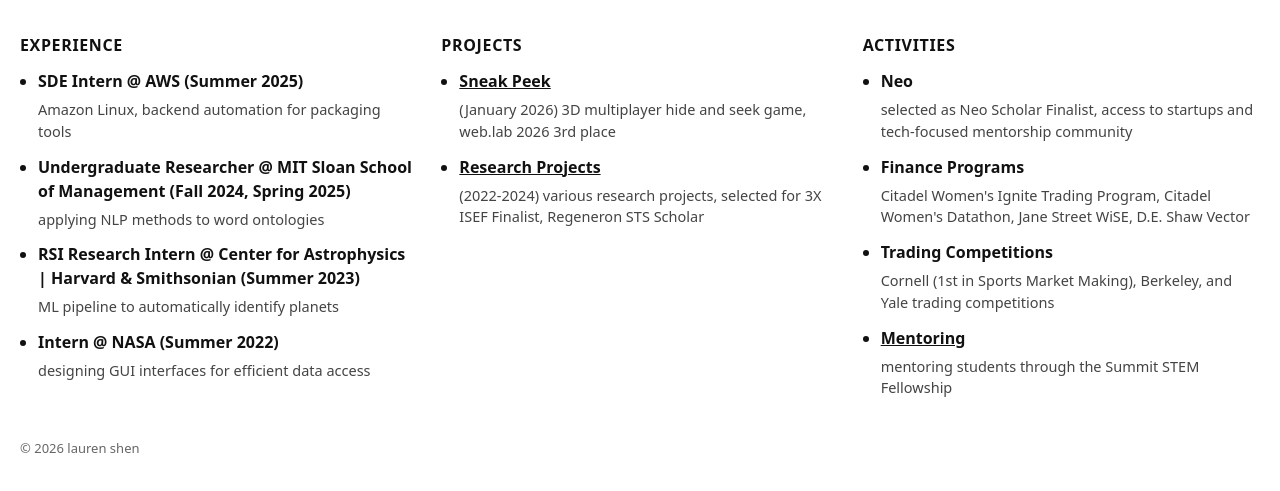
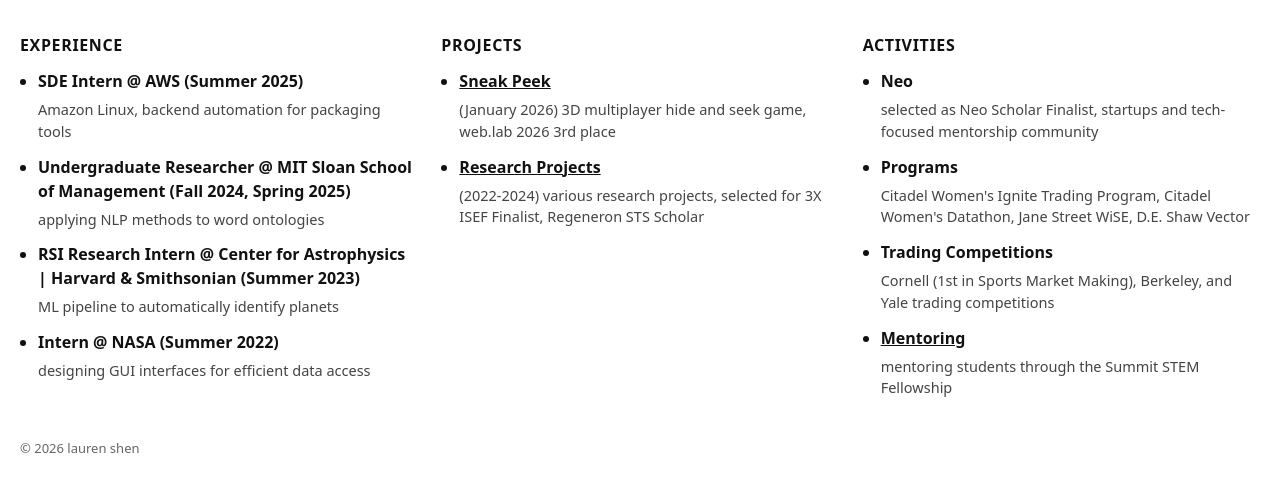
Before and after one commit to laurenjshen/laurenjshen.github.io, a plain HTML site: page index.html in a window 1280 px wide. Shown: the part 279-770 px from the top of the page. Drawn offline with Linux system fonts and the light colour scheme.

Commit message:
changes'

```diff
--- a/index.html
+++ b/index.html
@@ -244,12 +244,12 @@
             <li>
               <strong>Neo</strong>
               <p>
-                selected as Neo Scholar Finalist, access to startups and
-                tech-focused mentorship community
+                selected as Neo Scholar Finalist, startups and tech-focused
+                mentorship community
               </p>
             </li>
             <li>
-              <strong>Finance Programs</strong>
+              <strong>Programs</strong>
               <p>
                 Citadel Women's Ignite Trading Program, Citadel Women's
                 Datathon, Jane Street WiSE, D.E. Shaw Vector
```
